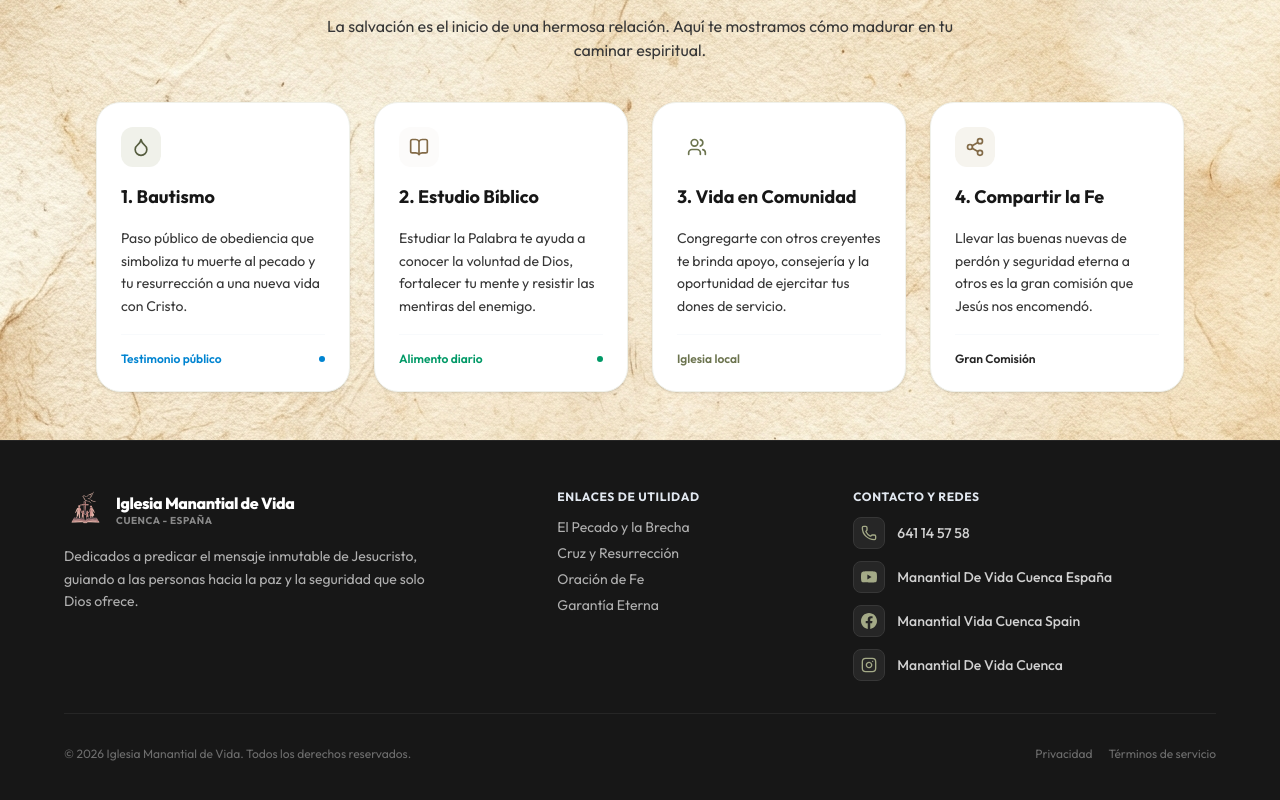
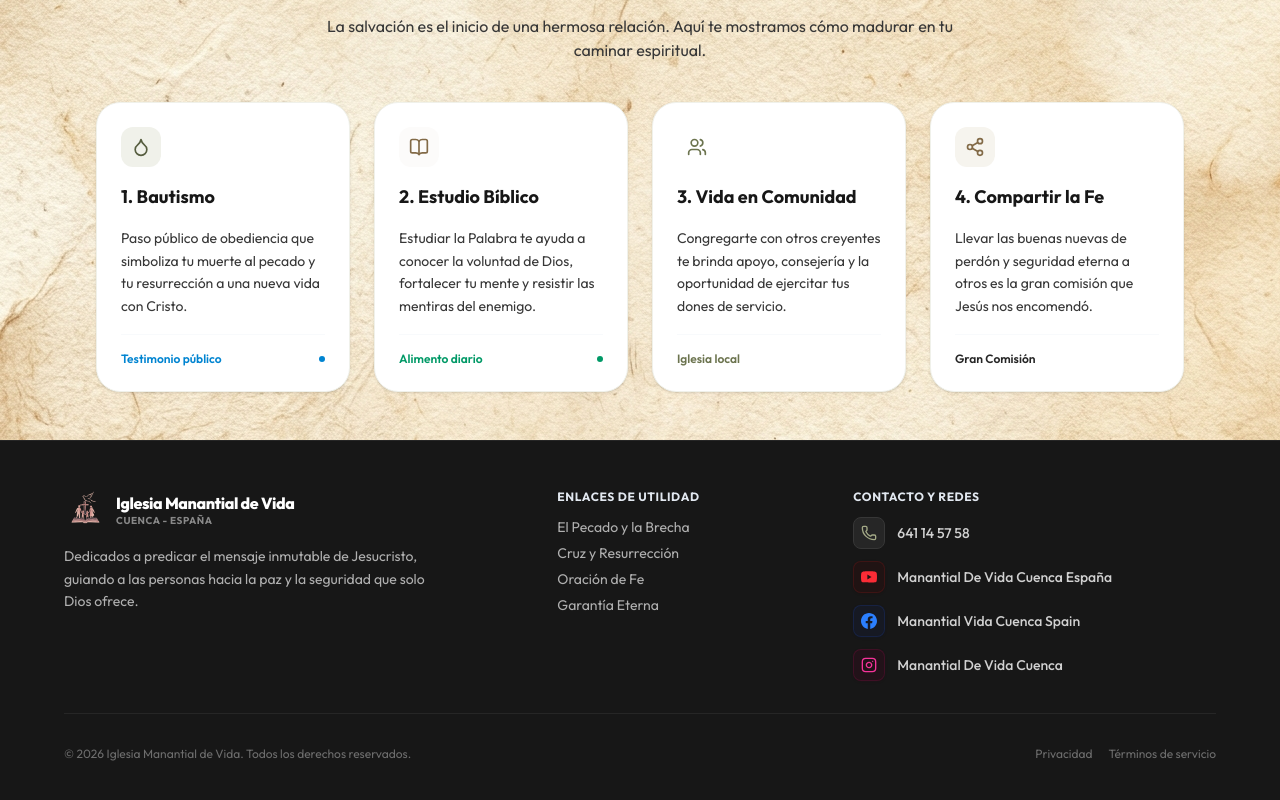
Before and after one commit to elizabeth29lee-lab/iglesia-manantial, a React (Vite) app: page / in a window 1280 px wide. Shown: the part 3908-4708 px from the top of the page. Built offline with nearby package versions, Linux system fonts and the light colour scheme.

Commit message:
Apply brand-specific colors to social footer icons

```diff
--- a/src/App.jsx
+++ b/src/App.jsx
@@ -625,9 +625,9 @@ export default function App() {
                 href="https://www.youtube.com/@Manantialdevidacuenca"
                 target="_blank"
                 rel="noopener noreferrer"
-                className="flex items-center gap-3 text-coffee-200 hover:text-white transition-colors group"
+                className="flex items-center gap-3 text-coffee-200 hover:text-red-400 transition-colors group"
               >
-                <div className="w-8 h-8 rounded-lg bg-coffee-900 border border-coffee-800 flex items-center justify-center text-earth-400 group-hover:text-white group-hover:border-coffee-700 transition-colors">
+                <div className="w-8 h-8 rounded-lg bg-red-950/20 border border-red-900/30 flex items-center justify-center text-red-500 group-hover:text-white group-hover:bg-[#FF0000] group-hover:border-[#FF0000] transition-all duration-300 shadow-sm shadow-red-950/10">
                   <svg viewBox="0 0 24 24" className="w-4 h-4 fill-current">
                     <path d="M23.498 6.163a3.003 3.003 0 0 0-2.11-2.108C19.526 3.535 12 3.535 12 3.535s-7.525 0-9.387.52a3.003 3.003 0 0 0-2.11 2.108C0 8.026 0 12 0 12s0 3.974.503 5.837a3.003 3.003 0 0 0 2.11 2.108c1.862.52 9.387.52 9.387.52s7.525 0 9.387-.52a3.003 3.003 0 0 0 2.11-2.108C24 15.974 24 12 24 12s0-3.974-.502-5.837zM9.545 15.568V8.432L15.818 12l-6.273 3.568z"/>
                   </svg>
@@ -638,9 +638,9 @@ export default function App() {
                 href="https://www.facebook.com/ManantialDeVidaC/"
                 target="_blank"
                 rel="noopener noreferrer"
-                className="flex items-center gap-3 text-coffee-200 hover:text-white transition-colors group"
+                className="flex items-center gap-3 text-coffee-200 hover:text-blue-400 transition-colors group"
               >
-                <div className="w-8 h-8 rounded-lg bg-coffee-900 border border-coffee-800 flex items-center justify-center text-earth-400 group-hover:text-white group-hover:border-coffee-700 transition-colors">
+                <div className="w-8 h-8 rounded-lg bg-blue-950/20 border border-blue-900/30 flex items-center justify-center text-blue-500 group-hover:text-white group-hover:bg-[#1877F2] group-hover:border-[#1877F2] transition-all duration-300 shadow-sm shadow-blue-950/10">
                   <svg viewBox="0 0 24 24" className="w-4 h-4 fill-current">
                     <path d="M24 12.073c0-6.627-5.373-12-12-12s-12 5.373-12 12c0 5.99 4.388 10.954 10.125 11.854v-8.385H7.078v-3.47h3.047V9.43c0-3.007 1.792-4.669 4.533-4.669 1.312 0 2.686.235 2.686.235v2.953H15.83c-1.491 0-1.956.925-1.956 1.874v2.25h3.328l-.532 3.47h-2.796v8.385C19.612 23.027 24 18.062 24 12.073z"/>
                   </svg>
@@ -651,9 +651,9 @@ export default function App() {
                 href="https://www.instagram.com/manantialdevidacuenca/"
                 target="_blank"
                 rel="noopener noreferrer"
-                className="flex items-center gap-3 text-coffee-200 hover:text-white transition-colors group"
+                className="flex items-center gap-3 text-coffee-200 hover:text-pink-400 transition-colors group"
               >
-                <div className="w-8 h-8 rounded-lg bg-coffee-900 border border-coffee-800 flex items-center justify-center text-earth-400 group-hover:text-white group-hover:border-coffee-700 transition-colors">
+                <div className="w-8 h-8 rounded-lg bg-pink-950/20 border border-pink-900/30 flex items-center justify-center text-pink-500 group-hover:text-white group-hover:bg-gradient-to-tr group-hover:from-[#FCAF45] group-hover:via-[#E1306C] group-hover:to-[#C13584] group-hover:border-transparent transition-all duration-300 shadow-sm shadow-pink-950/10">
                   <svg viewBox="0 0 24 24" className="w-4 h-4 fill-none stroke-current" strokeWidth="2" strokeLinecap="round" strokeLinejoin="round">
                     <rect x="2" y="2" width="20" height="20" rx="5" ry="5" />
                     <path d="M16 11.37A4 4 0 1 1 12.63 8 4 4 0 0 1 16 11.37z" />
```
